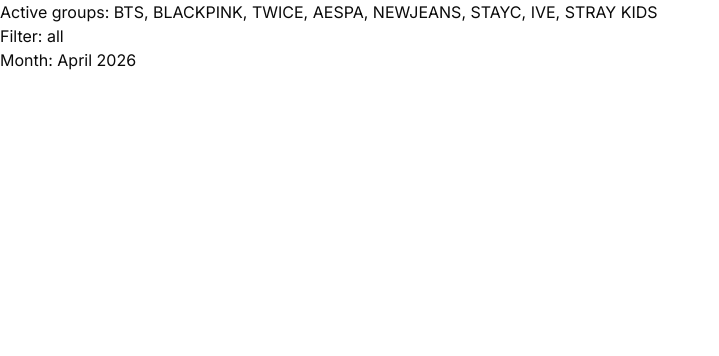
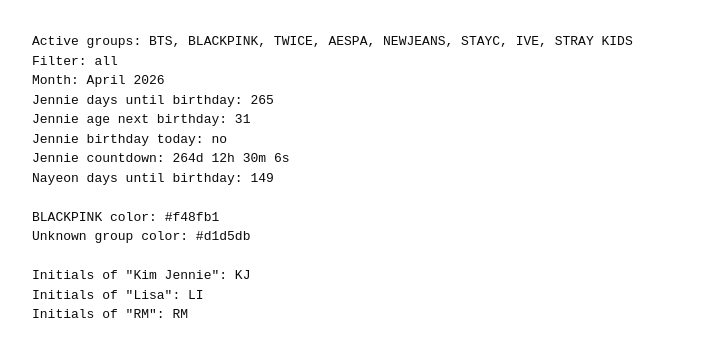
Before and after one commit to Patrick21-code/kpop-idols-birthday-calendar, a Next.js app in the folder my-app/: page / in a window 1280 px wide. Shown: the top 356 px of the page, without its empty margins (0-719 px from the left). Built offline with nearby package versions, Linux system fonts and the light colour scheme.

Commit message:
test: test if the files in the utils are working

```diff
--- a/my-app/src/app/page.tsx
+++ b/my-app/src/app/page.tsx
@@ -1,15 +1,34 @@
 'use client'
 
 import { useAppStore } from '@/lib/store/useAppStore'
+import { getCountdownParts, getDaysUntilBirthday, isBirthdayToday, getAge} from '@/lib/utils/dateUtils'
+import { getGroupColor } from '@/lib/utils/groupUtils'
+import { getInitials } from '@/lib/utils/imageUtils'
+
 
 export default function Home() {
   const { activeGroups, filterType, currentMonth } = useAppStore()
+  const jennie = '1996-01-16'
+  const nayeon = '1995-09-22'
+  const parts = getCountdownParts(jennie)
 
   return (
-    <main>
+    <main style={{padding: '2rem', fontFamily: 'monospace'}}>
       <p>Active groups: {activeGroups.join(', ')}</p>
       <p>Filter: {filterType}</p>
       <p>Month: {currentMonth.toLocaleString('default', { month: 'long', year: 'numeric' })}</p>
+      <p>Jennie days until birthday: {getDaysUntilBirthday(jennie)}</p>
+      <p>Jennie age next birthday: {getAge(jennie)}</p>
+      <p>Jennie birthday today: {isBirthdayToday(jennie) ? 'YES 🎉' : 'no'}</p>
+      <p>Jennie countdown: {parts.days}d {parts.hours}h {parts.minutes}m {parts.seconds}s</p>
+      <p>Nayeon days until birthday: {getDaysUntilBirthday(nayeon)}</p>
+      <br />
+      <p>BLACKPINK color: {getGroupColor('BLACKPINK')}</p>
+      <p>Unknown group color: {getGroupColor('XYZ')}</p>
+      <br />
+      <p>Initials of "Kim Jennie": {getInitials('Kim Jennie')}</p>
+      <p>Initials of "Lisa": {getInitials('Lisa')}</p>
+      <p>Initials of "RM": {getInitials('RM')}</p>
     </main>
   );
 }
```
